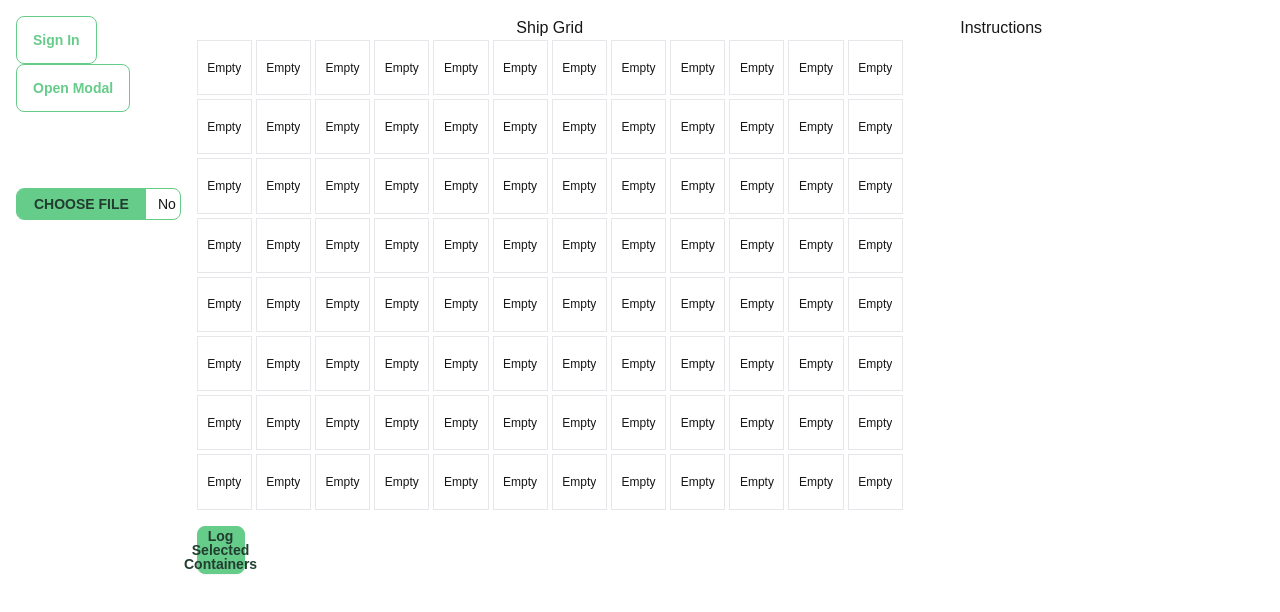
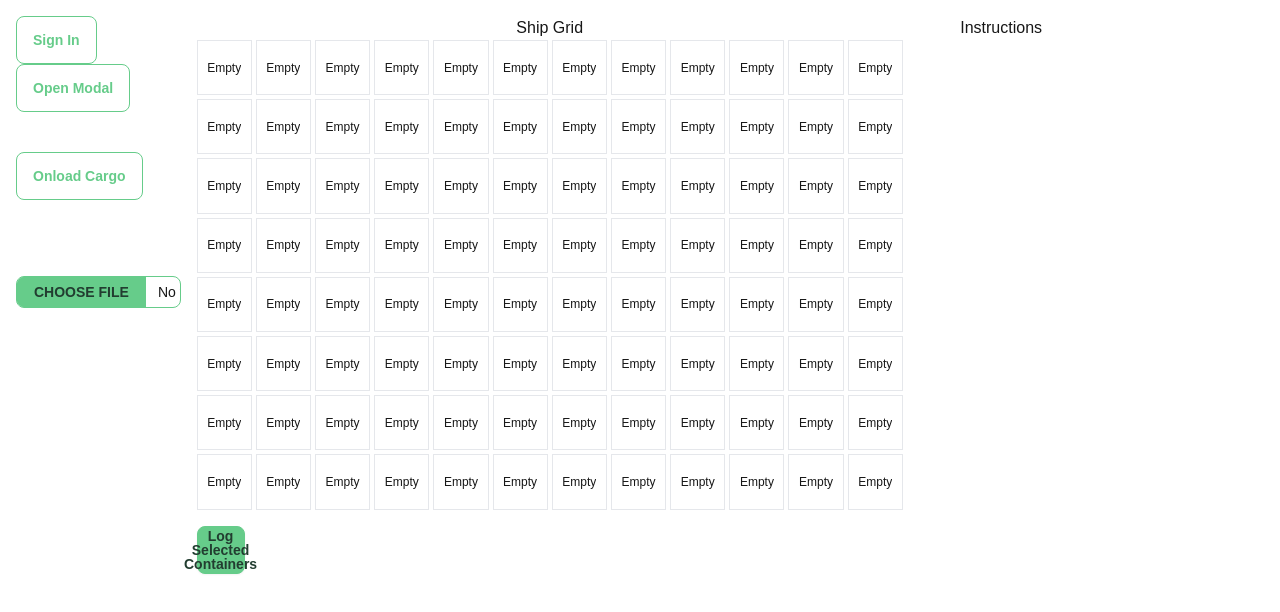
Before and after one commit to ZacharyTa/CS179-Product, a Next.js app: page /work in a window 1280 px wide. Shown: the top 612 px of the page. Built offline with nearby package versions, Linux system fonts and the light colour scheme.

Commit message:
use cookies to save current manifestText

```diff
--- a/package.json
+++ b/package.json
@@ -9,11 +9,13 @@
     "lint": "next lint"
   },
   "dependencies": {
+    "js-cookie": "^3.0.5",
     "next": "15.0.2",
     "react": "19.0.0-rc-02c0e824-20241028",
     "react-dom": "19.0.0-rc-02c0e824-20241028"
   },
   "devDependencies": {
+    "@types/js-cookie": "^3.0.6",
     "@types/node": "^20",
     "@types/react": "^18",
     "@types/react-dom": "^18",
--- a/src/app/work/page.tsx
+++ b/src/app/work/page.tsx
@@ -1,17 +1,31 @@
 "use client";
-import { useState } from "react";
+import { useState, useEffect } from "react";
 import ShipGrid from "@/components/ShipGrid";
 import ManifestUpload from "@/components/ManifestUpload";
 import useManifestData from "@/hooks/useManifestData";
 import SignInButton from "@/components/SigninButton";
 import MessageModal from "@/components/MessageModal";
+import CargoLoadInput from "@/components/CargoLoadInput";
+import Cookies from "js-cookie";
 
 export default function WorkPage() {
   const [manifestText, setManifestText] = useState<string>("");
-  const [isMessageModalOpen, setIsMessageModalOpen] = useState(false);
+  const [isMessageModalOpen, setIsMessageModalOpen] = useState<boolean>(false);
+  const [isCargoLoadModalOpen, setIsCargoLoadModalOpen] =
+    useState<boolean>(false);
+  // const [operations, setOperations] =
+  // useState <
+
+  useEffect(() => {
+    const savedManifestText = Cookies.get("manifestText");
+    if (savedManifestText) {
+      setManifestText(savedManifestText);
+    }
+  }, []);
 
   function handleManifestUpload(text: string) {
     setManifestText(text);
+    Cookies.set("manifestText", text);
   }
 
   const manifestData = useManifestData(manifestText);
@@ -22,6 +36,14 @@ export default function WorkPage() {
 
   const handleCloseMessageModal = () => {
     setIsMessageModalOpen(false);
+  };
+
+  const handleOpenCargoLoadModal = () => {
+    setIsCargoLoadModalOpen(true);
+  };
+
+  const handleCloseCargoLoadModal = () => {
+    setIsCargoLoadModalOpen(false);
   };
 
   return (
@@ -40,6 +62,20 @@ export default function WorkPage() {
               title="Title"
               message="idk"
               onClose={handleCloseMessageModal}
+            />
+          )}
+        </div>
+        <div className="mb-10">
+          <button
+            className="btn btn-outline btn-primary"
+            onClick={handleOpenCargoLoadModal}
+          >
+            Onload Cargo
+          </button>
+          {isCargoLoadModalOpen && (
+            <CargoLoadInput
+              isOpen={isCargoLoadModalOpen}
+              onClose={handleCloseCargoLoadModal}
             />
           )}
         </div>
```
Also changed, not shown: 1 other file (tests, documents, lock files or other folders).
